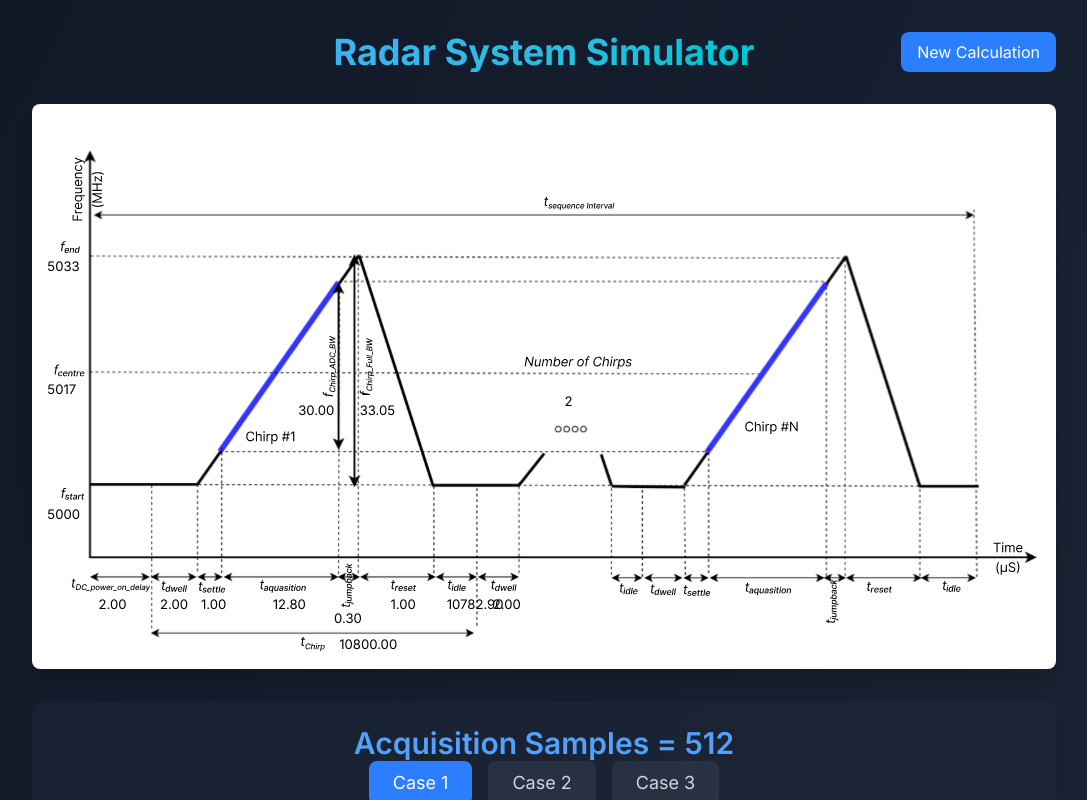
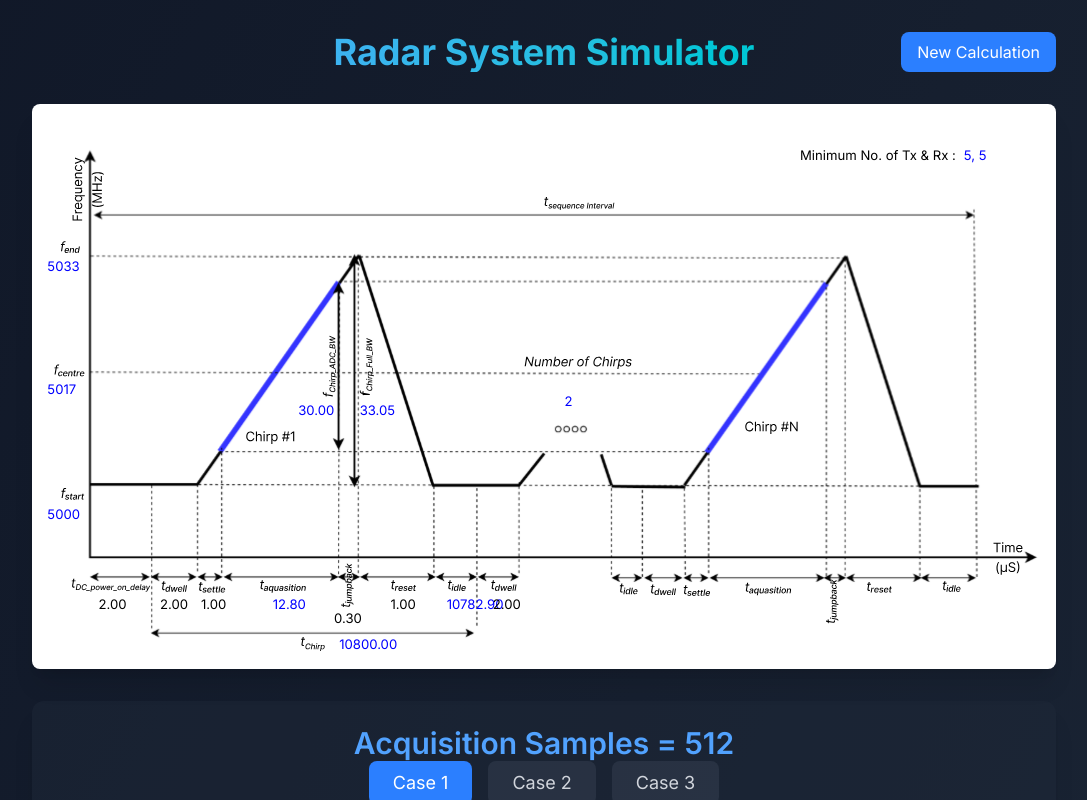
Before and after one commit to vaibhavmangar/chirp_designer, a Next.js app in the folder chirp-simulator/: page / in a window 1280 px wide. Both pictures are taken after typing "5", "5", "5", "5", "5", "5" into the empty fields and a click on the button "Calculate Results". Shown: the top 800 px of the page, without its empty margins (96-1183 px from the left). Built offline with nearby package versions, Linux system fonts and the light colour scheme.

Commit message:
new modifications

```diff
--- a/chirp-simulator/app/page.tsx
+++ b/chirp-simulator/app/page.tsx
@@ -195,7 +195,7 @@ export default function Home() {
                     x="1.5%"
                     y="29.5%"
                     className="fill-current text-black"
-                    style={{ fontSize: "100%", fill: 'black' }}
+                    style={{ fontSize: "100%", fill: 'Blue' }}
                   >
                     {results[activeTab]?.chirpFrequency.end.toFixed(3)*1000}
                   </text>
@@ -203,7 +203,7 @@ export default function Home() {
                     x="1.5%"
                     y="51.36%"
                     className="fill-current text-black"
-                    style={{ fontSize: '100%', fill: 'black' }}
+                    style={{ fontSize: '100%', fill: 'Blue' }}
                   >
                     {((results[activeTab]?.chirpFrequency.end - results[activeTab]?.chirpFrequency.start) / 2 + results[activeTab]?.chirpFrequency.start).toFixed(3)*1000}
                   </text>
@@ -211,7 +211,7 @@ export default function Home() {
                     x="1.5%"
                     y="73.47%"
                     className="fill-current text-black"
-                    style={{ fontSize: '100%', fill: 'black' }}
+                    style={{ fontSize: '100%', fill: 'Blue' }}
                   >
                     {results[activeTab]?.chirpFrequency.start.toFixed(3)*1000}
                   </text>
@@ -243,7 +243,7 @@ export default function Home() {
                     x="23.5%"
                     y="89.47%"
                     className="fill-current text-black"
-                    style={{ fontSize: '100%', fill: 'black' }}
+                    style={{ fontSize: '100%', fill: 'Blue' }}
                   >
                     {results[activeTab]?.timing.acquisition.toFixed(2)}
                   </text>
@@ -267,7 +267,7 @@ export default function Home() {
                     x="40.5%"
                     y="89.47%"
                     className="fill-current text-black"
-                    style={{ fontSize: '100%', fill: 'black' }}
+                    style={{ fontSize: '100%', fill: 'Blue' }}
                   >
                     {results[activeTab]?.timing.idle.toFixed(2)}
                   </text>
@@ -283,7 +283,7 @@ export default function Home() {
                     x="30%"
                     y="96.47%"
                     className="fill-current text-black"
-                    style={{ fontSize: '100%', fill: 'black' }}
+                    style={{ fontSize: '100%', fill: 'Blue' }}
                   >
                     {results[activeTab]?.timing.chirp.toFixed(2)}
                   </text>
@@ -291,7 +291,7 @@ export default function Home() {
                     x="52%"
                     y="53.47%"
                     className="fill-current text-black"
-                    style={{ fontSize: '100%', fill: 'black' }}
+                    style={{ fontSize: '100%', fill: 'Blue' }}
                   >
                     {results[activeTab]?.frame.chirps}
                   </text>
@@ -299,7 +299,7 @@ export default function Home() {
                     x="26%"
                     y="55%"
                     className="fill-current text-black"
-                    style={{ fontSize: '100%', fill: 'black' }}
+                    style={{ fontSize: '100%', fill: 'Blue' }}
                   >
                     {results[activeTab]?.chirpFrequency.bandwidth.toFixed(2)}
                   </text>
@@ -307,11 +307,26 @@ export default function Home() {
                     x="32%"
                     y="55%"
                     className="fill-current text-black"
-                    style={{ fontSize: '100%', fill: 'black' }}
+                    style={{ fontSize: '100%', fill: 'Blue' }}
                   >
                     {((results[activeTab]?.chirpFrequency.end - results[activeTab]?.chirpFrequency.start) * 1000).toFixed(2)}
                   </text>
-
+                  <text
+                    x="75%"
+                    y="10%"
+                    className="fill-current text-black"
+                    style={{ fontSize: '100%', fill: 'black' }}
+                  >
+                    Minimum No. of Tx & Rx :
+                  </text>
+                  <text
+                    x="91%"
+                    y="10%"
+                    className="fill-current text-black"
+                    style={{ fontSize: '100%', fill: 'Blue' }}
+                  >
+                    {results[activeTab]?.antennas.tx}, {results[activeTab]?.antennas.rx}
+                  </text>
                 </svg>
               </div>
             </div>
```
Also changed, not shown: 1 other file (tests, documents, lock files or other folders).
